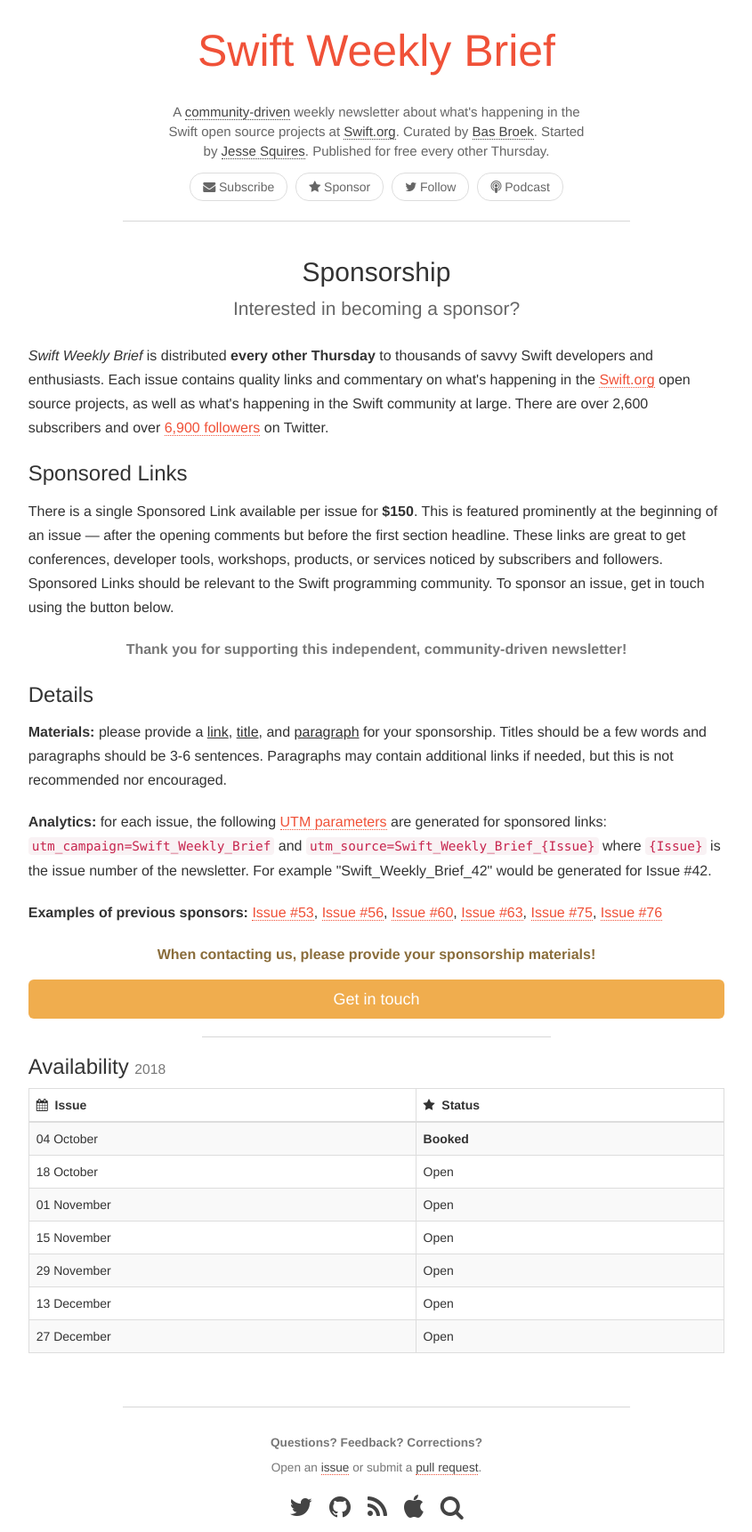
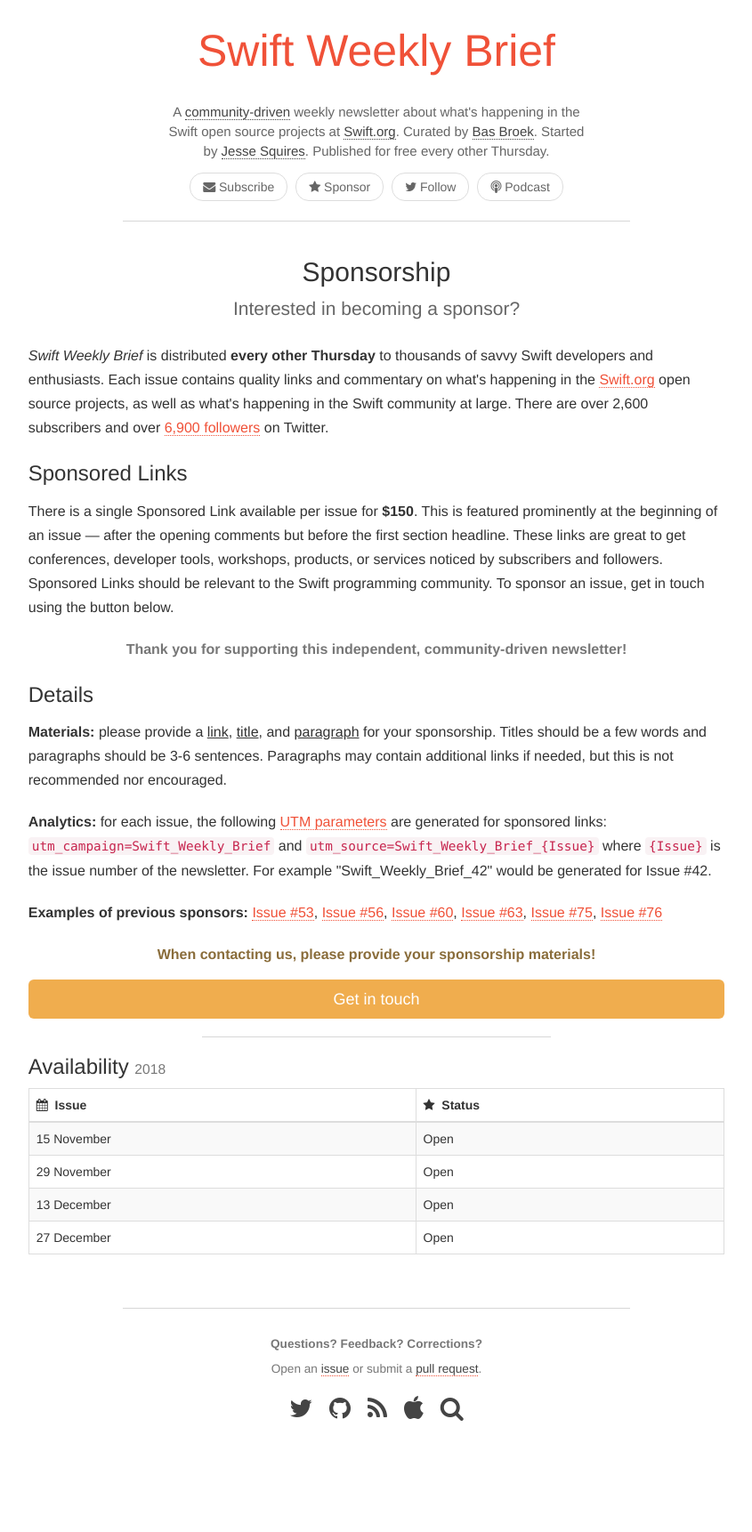
Before and after one commit to SwiftWeekly/swiftweekly.github.io, a Jekyll site: the page built from sponsorship.md, in a window 1280 px wide. Shown: the whole page at 89% size, without its empty margins (217-1062 px from the left). Built offline with Jekyll 4.4.1, drawn with Linux system fonts in a browser that asks for light colours; after the commit the page ends 1611 px from its top, so only the background shows below that.

Commit message:
Update sponsorship.md

```diff
--- a/sponsorship.md
+++ b/sponsorship.md
@@ -60,9 +60,6 @@
 <div class="table-responsive" markdown="1">
 | <i class="fa fa-calendar" aria-hidden="true"></i>&nbsp; Issue | <i class="fa fa-star" aria-hidden="true"></i>&nbsp; Status |
 |:-|:-|
-| 04 October | **Booked** |
-| 18 October | Open |
-| 01 November | Open |
 | 15 November | Open |
 | 29 November | Open |
 | 13 December | Open |
```
